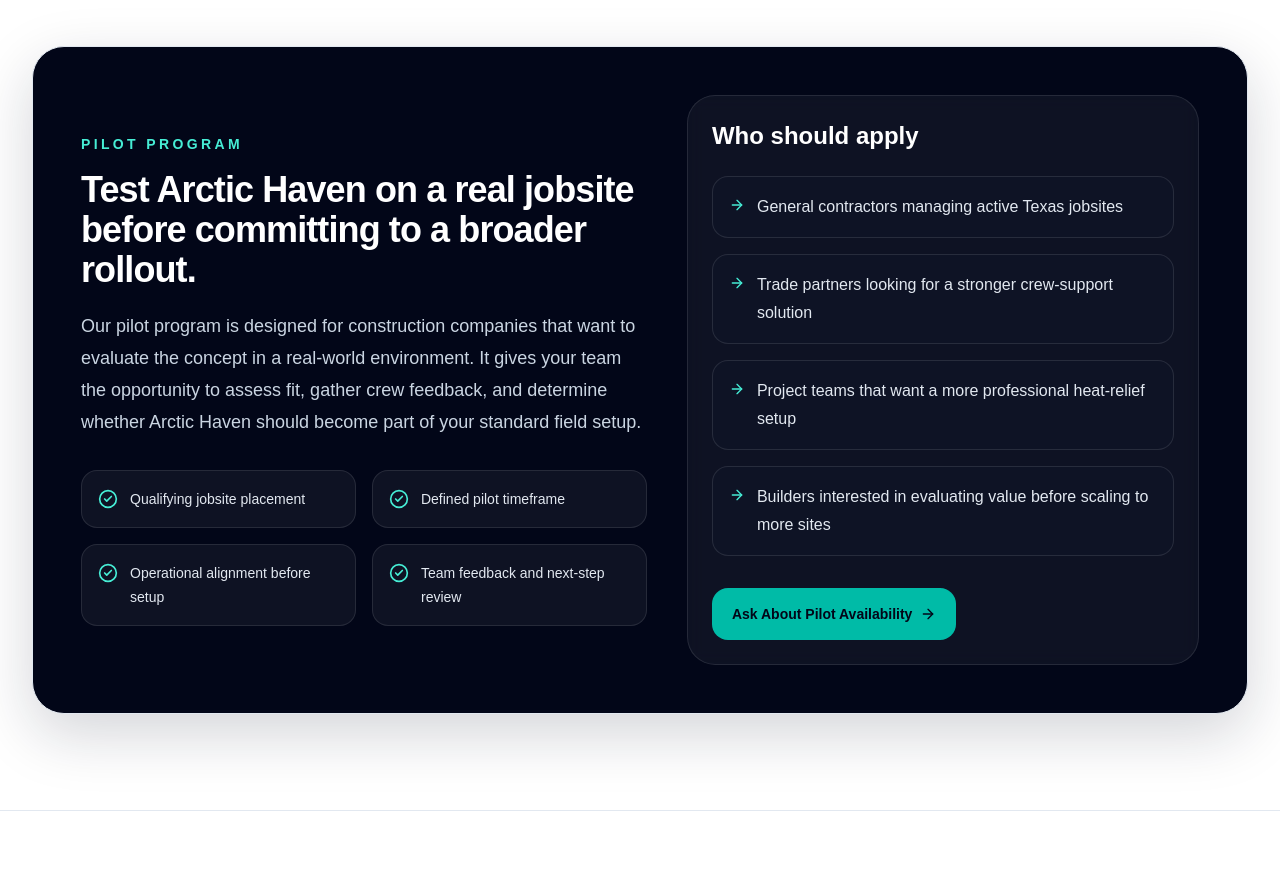
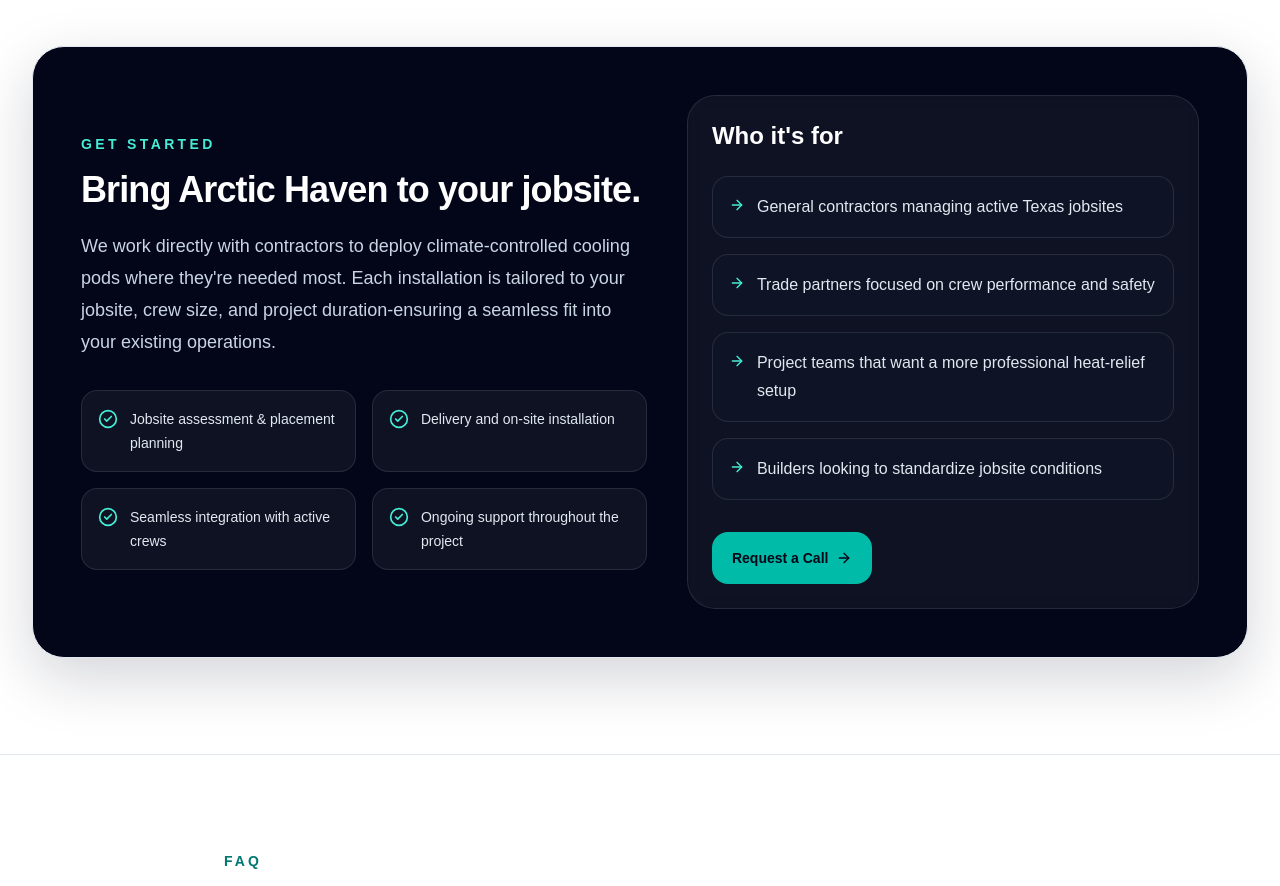
Before and after one commit to brad733/arctic, a Next.js app: page / in a window 1280 px wide. Shown: the part 3360-4246 px from the top of the page. Built offline with nearby package versions, Linux system fonts and the light colour scheme.

Commit message:
Removed pilot program section and updated site copy

```diff
--- a/app/page.js
+++ b/app/page.js
@@ -365,18 +365,18 @@
             <div className="overflow-hidden rounded-[2rem] border border-slate-200 bg-slate-950 text-white shadow-[0_20px_60px_rgba(15,23,42,0.18)]">
               <div className="grid gap-10 px-6 py-10 md:px-10 md:py-12 lg:grid-cols-[1.05fr_0.95fr] lg:items-center lg:px-12">
                 <div>
-                  <p className="text-sm font-semibold uppercase tracking-[0.24em] text-teal-300">Pilot program</p>
-                  <h2 className="mt-4 text-3xl md:text-4xl font-semibold tracking-tight">Test Arctic Haven on a real jobsite before committing to a broader rollout.</h2>
+                  <p className="text-sm font-semibold uppercase tracking-[0.24em] text-teal-300">Get started</p>
+                  <h2 className="mt-4 text-3xl md:text-4xl font-semibold tracking-tight">Bring Arctic Haven to your jobsite.</h2>
                   <p className="mt-5 max-w-2xl text-base md:text-lg leading-8 text-slate-300">
-                    Our pilot program is designed for construction companies that want to evaluate the concept in a real-world environment. It gives your team the opportunity to assess fit, gather crew feedback, and determine whether Arctic Haven should become part of your standard field setup.
+                    We work directly with contractors to deploy climate-controlled cooling pods where they're needed most.  Each installation is tailored to your jobsite, crew size, and project duration-ensuring a seamless fit into your existing operations.
                   </p>
 
                   <div className="mt-8 grid gap-4 sm:grid-cols-2">
                     {[
-                      "Qualifying jobsite placement",
-                      "Defined pilot timeframe",
-                      "Operational alignment before setup",
-                      "Team feedback and next-step review",
+                      "Jobsite assessment & placement planning",
+                      "Delivery and on-site installation",
+                      "Seamless integration with active crews",
+                      "Ongoing support throughout the project",
                     ].map((item) => (
                       <div key={item} className="flex items-start gap-3 rounded-2xl border border-white/10 bg-white/5 p-4">
                         <CheckCircle2 className="mt-0.5 h-5 w-5 shrink-0 text-teal-300" />
@@ -387,13 +387,13 @@
                 </div>
 
                 <div className="rounded-[1.75rem] border border-white/10 bg-white/5 p-6 backdrop-blur-sm">
-                  <h3 className="text-2xl font-semibold text-white">Who should apply</h3>
+                  <h3 className="text-2xl font-semibold text-white">Who it's for</h3>
                   <div className="mt-6 space-y-4">
                     {[
                       "General contractors managing active Texas jobsites",
-                      "Trade partners looking for a stronger crew-support solution",
+                      "Trade partners focused on crew performance and safety",
                       "Project teams that want a more professional heat-relief setup",
-                      "Builders interested in evaluating value before scaling to more sites",
+                      "Builders looking to standardize jobsite conditions",
                     ].map((item) => (
                       <div key={item} className="flex gap-3 rounded-2xl border border-white/10 bg-slate-900/40 p-4">
                         <ArrowRight className="mt-1 h-4 w-4 shrink-0 text-teal-300" />
@@ -406,7 +406,7 @@
                     href="#contact"
                     className="mt-8 inline-flex items-center gap-2 rounded-2xl bg-teal-500 px-5 py-4 text-sm font-semibold text-slate-950 transition hover:-translate-y-0.5 hover:bg-teal-400"
                   >
-                    Ask About Pilot Availability
+                    Request a Call
                     <ArrowRight className="h-4 w-4" />
                   </a>
                 </div>
```
